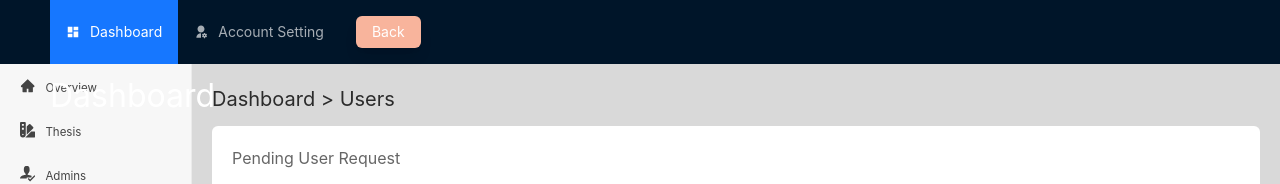
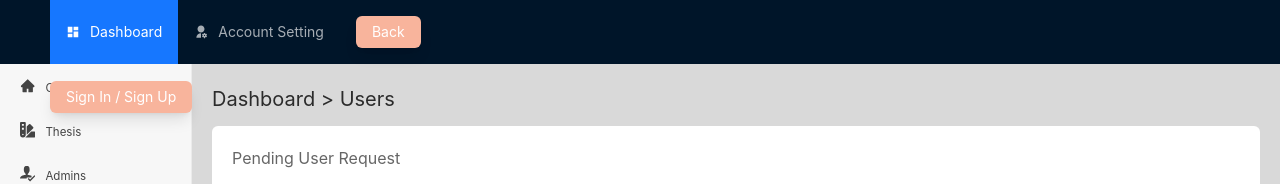
Before and after one commit to TorrCod/thesis-abstract, a Next.js app: page /dashboard/users in a window 1280 px wide. Shown: the top 184 px of the page. Built offline with nearby package versions, Linux system fonts and the light colour scheme; no server answers; the database is empty.

Commit message:
admin menu added on dashboard headers

```diff
--- a/src/components/admin.tsx
+++ b/src/components/admin.tsx
@@ -56,7 +56,7 @@ export const AdminMenu = () => {
       placement="bottom"
       trigger={["click"]}
       dropdownRender={() => (
-        <div className="bg-white rounded-md pt-5">
+        <div className="bg-white rounded-md pt-5 shadow-md">
           <div className="flex gap-2 justify-center items-center mx-5 pb-3 border-b-[1px]">
             <SignInSignUp />
             <div>
--- a/src/components/dashboardLayout.tsx
+++ b/src/components/dashboardLayout.tsx
@@ -12,7 +12,7 @@ import { BotomMenu } from "@/components/botomMenu";
 import { SelectedDashboardSider } from "@/components/types.d";
 import { RiDashboardFill, RiUserSettingsFill } from "react-icons/ri";
 import { useRouter } from "next/router";
-import AdminProfile from "./admin";
+import AdminProfile, { AdminMenu } from "./admin";
 
 type SelectedMenu = "/dashboard" | "/account-setting";
 
@@ -109,7 +109,7 @@ function DashboardLayout({
           selectedKeys={[userSelectedMenu]}
           items={menuItem}
         />
-        <h1 className="text-white">Dashboard</h1>
+        <AdminMenu />
       </Header>
       <div className="h-full">
         {userSelectedMenu === "/dashboard" && selectedSider && (
```
